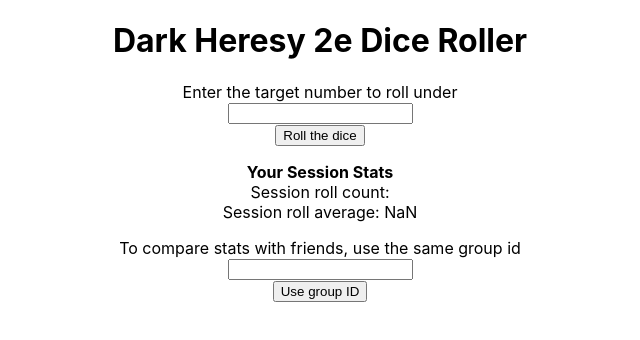
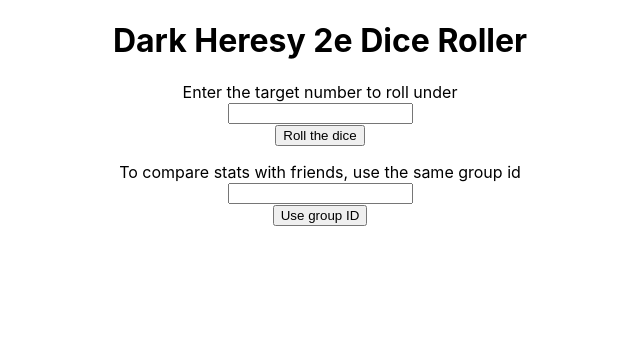
Before and after one commit to BarkevReisig/dh-dice-app, a React (Create React App) app: page / in a window 1280 px wide. Shown: the top 340 px of the page, without its empty margins (320-960 px from the left). Built offline with nearby package versions, Linux system fonts and the light colour scheme; no server answers; the database is empty.

Commit message:
Minor display fix

```diff
--- a/src/components/Statistics.js
+++ b/src/components/Statistics.js
@@ -5,7 +5,7 @@ import { useState, useEffect } from 'react';
 function UserStats({ rollCount, resultTotal }) {
   return (
     <div>
-      {rollCount !== 0 && <p>
+      {rollCount !== undefined && <p>
         <b>Your Session Stats</b>
         <br/>
         Session roll count: {rollCount}
```
